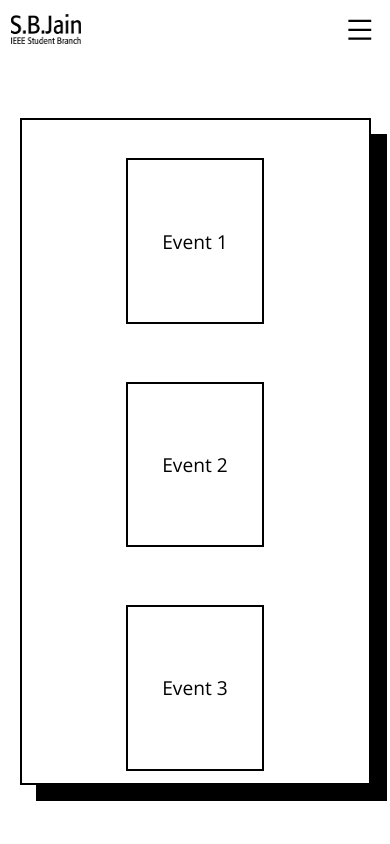
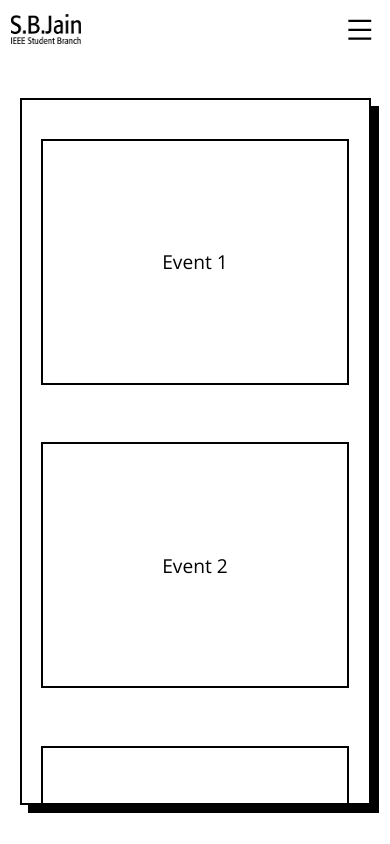
Before and after one commit to TakshakRamteke/ieeesbjain, a Next.js app: page /events in a window 390 px wide. Built offline with nearby package versions, Linux system fonts and the light colour scheme.

Commit message:
Fix: Fixed responsiveness for Events page.

```diff
--- a/styles/Events.module.css
+++ b/styles/Events.module.css
@@ -30,3 +30,14 @@
 .event:hover{
     transform: scale(1.2);
 }
+
+@media screen and (max-width: 810px) {
+    .eventContainer{
+        height: 90%;
+        box-shadow: 0.5em 0.5em 0 black;
+    }
+    .event{
+        width: 95%;
+        height: 35%;
+    }
+}
```
